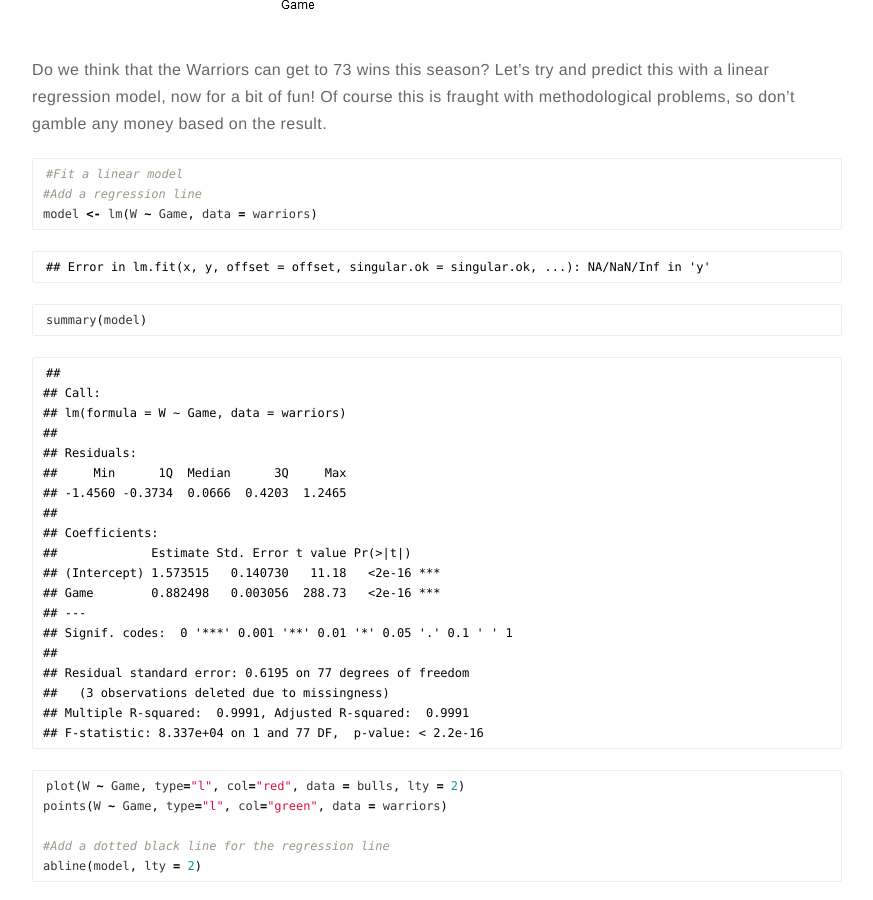
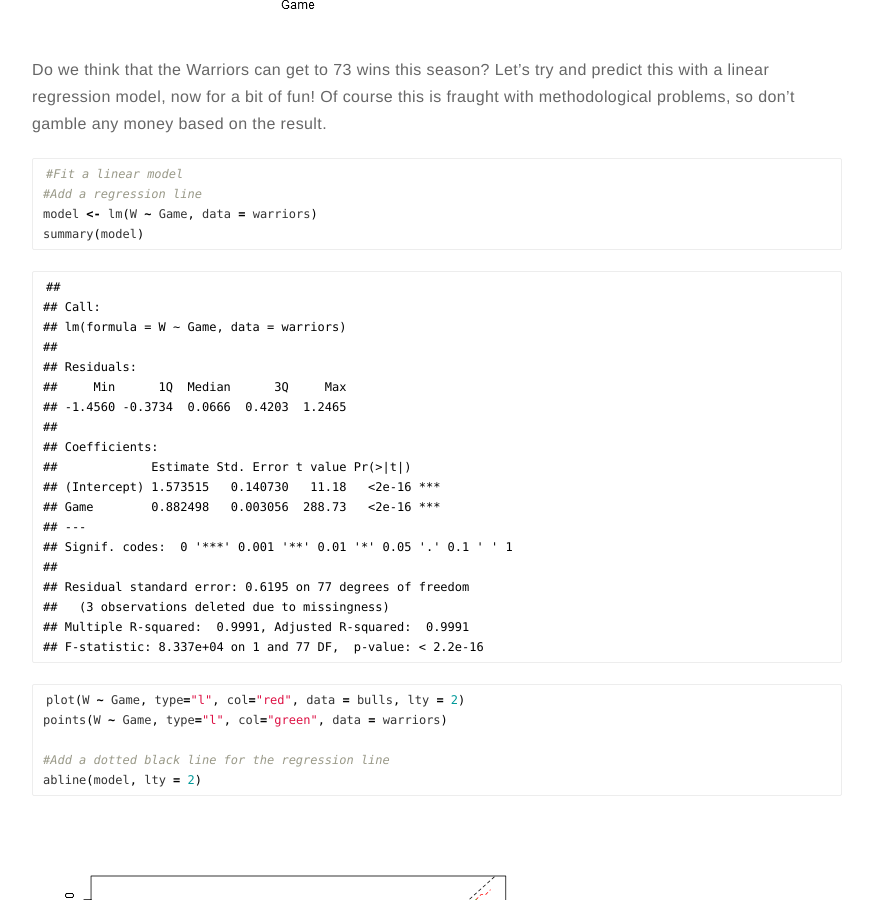
Before and after one commit to dannyjnwong/dannyjnwong.github.io, a Jekyll site: the page built from _posts/2016-04-08-Webscraping-NBA-data-2015-16-Golden-State-Warriors-vs-1995-96-Chicago-Bulls.md, in a window 1280 px wide and 900 px high, scrolled down 1785 px. Shown: the whole window, without its empty margins (203-1076 px from the left). Built offline with Jekyll 4.4.1, drawn with Linux system fonts in a browser that asks for light colours; comment, search, counter and statistics services are not loaded.

Commit message:
Fixed an error

````diff
--- a/_drafts/2016-04-08-Webscraping-NBA-data-2015-16-Golden-State-Warriors-vs-1995-96-Chicago-Bulls.Rmd
+++ b/_drafts/2016-04-08-Webscraping-NBA-data-2015-16-Golden-State-Warriors-vs-1995-96-Chicago-Bulls.Rmd
@@ -42,6 +42,7 @@
 ```
 
 Do we think that the Warriors can get to 73 wins this season? Let's try and predict this with a linear regression model, now for a bit of fun! Of course this is fraught with methodological problems, so don't gamble any money based on the result.
+`r warriors[80:82, 2] <- NA`
 
 ```{r}
 #Fit a linear model
--- a/_posts/2016-04-08-Webscraping-NBA-data-2015-16-Golden-State-Warriors-vs-1995-96-Chicago-Bulls.md
+++ b/_posts/2016-04-08-Webscraping-NBA-data-2015-16-Golden-State-Warriors-vs-1995-96-Chicago-Bulls.md
@@ -75,21 +75,11 @@
 Do we think that the Warriors can get to 73 wins this season? Let's try and predict this with a linear regression model, now for a bit of fun! Of course this is fraught with methodological problems, so don't gamble any money based on the result.
 
 
+
 {% highlight r %}
 #Fit a linear model
 #Add a regression line
 model <- lm(W ~ Game, data = warriors)
-{% endhighlight %}
-
-
-
-{% highlight text %}
-## Error in lm.fit(x, y, offset = offset, singular.ok = singular.ok, ...): NA/NaN/Inf in 'y'
-{% endhighlight %}
-
-
-
-{% highlight r %}
 summary(model)
 {% endhighlight %}
 
````
